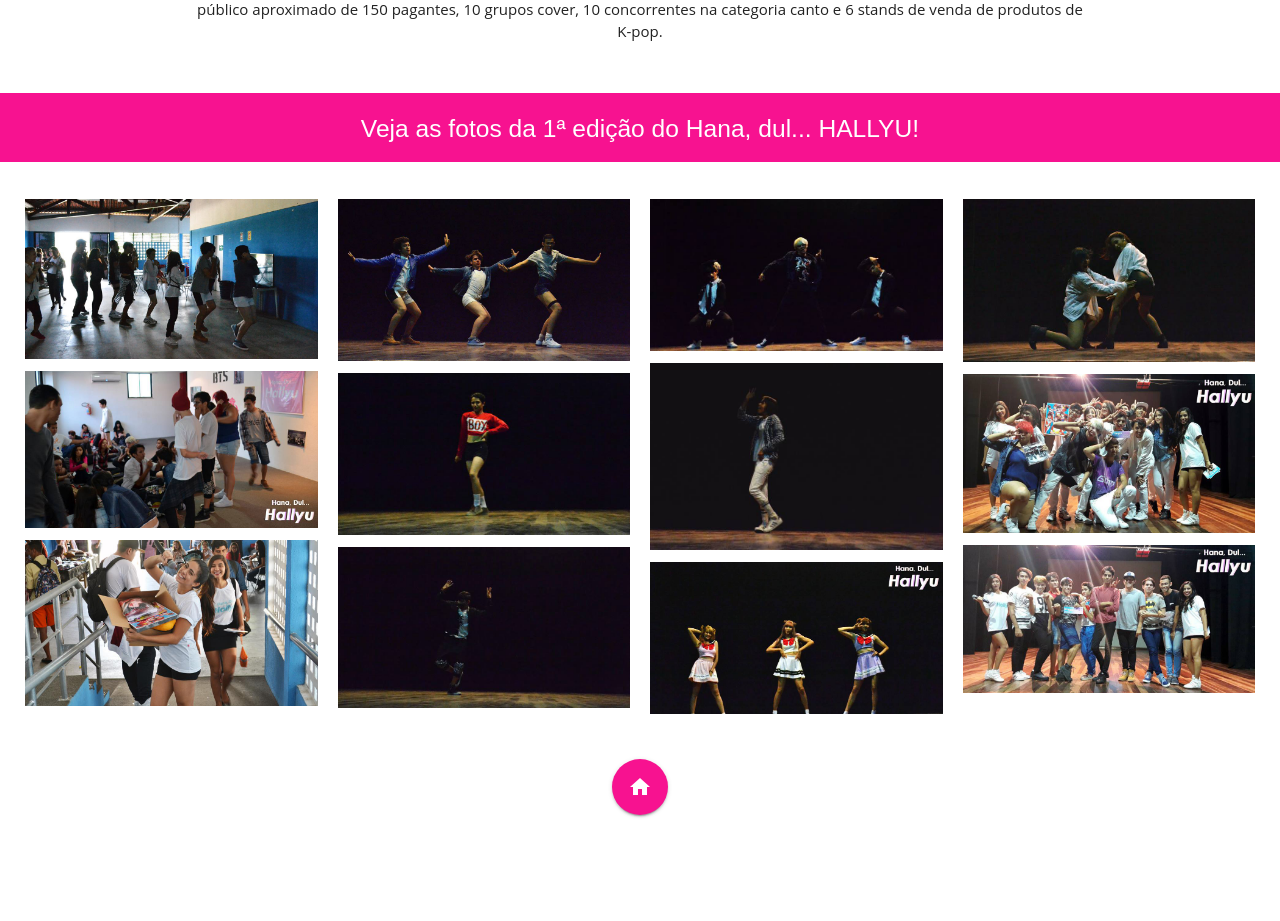
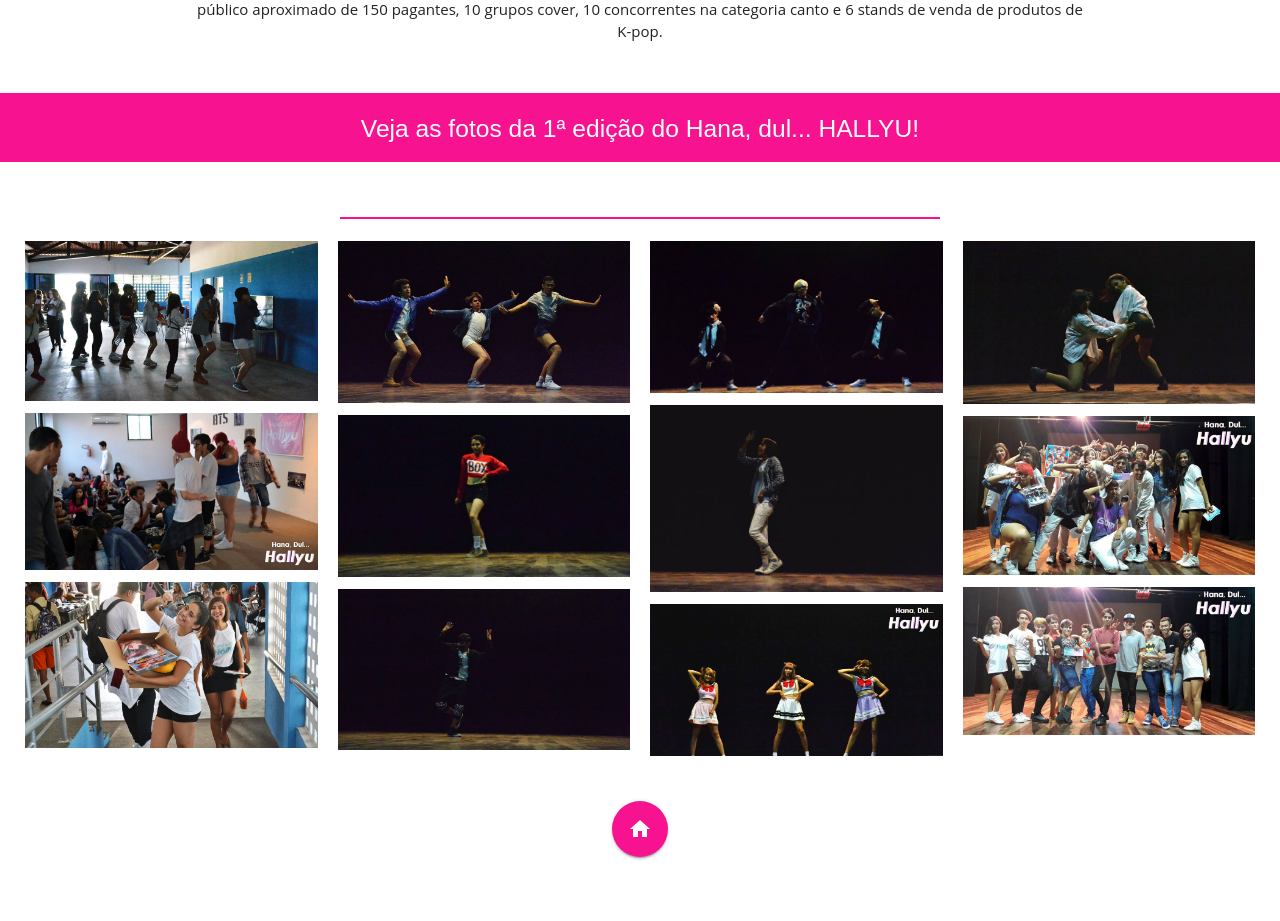
Before and after one commit to lucasweiby/hdh, a PHP site: page /assets/about-page.php in a window 1280 px wide. Shown: the part 519-1440 px from the top of the page. Before the commit the page ends 1337 px from the top, so only its background shows below. Run offline with PHP 8.4, Linux system fonts and the light colour scheme; some libraries are stand-ins or nearby versions; some web fonts are replaced.

Commit message:
Teacher's page

```diff
--- a/assets/head.php
+++ b/assets/head.php
@@ -1,13 +1,33 @@
 <title>Hana, dul... HALLYU!</title>
-<link rel="shortcut icon" href="../img/hdh-logo.ico" type="image/x-icon">
+<link rel="shortcut icon" href="img/hdh-logo.ico" type="image/x-icon">
 <!--Import Google Icon Font-->
 <link href="https://fonts.googleapis.com/icon?family=Material+Icons" rel="stylesheet">
 <!--Import materialize.css-->
-<link type="text/css" rel="stylesheet" href="../bower_components/materialize/dist/css/materialize.min.css"  media="screen,projection"/>
-<link rel="stylesheet" type="text/css" href="../css/style.css">
-<link rel="stylesheet" type="text/css" href="../bower_components/hover/css/hover-min.css">
-<link rel="stylesheet" type="text/css" href="../css/animate.css">
+<link type="text/css" rel="stylesheet" href="bower_components/materialize/dist/css/materialize.min.css"  media="screen,projection"/>
+<link rel="stylesheet" type="text/css" href="css/style.css">
+<link rel="stylesheet" type="text/css" href="css/estilo.css">
+<link rel="stylesheet" type="text/css" href="bower_components/hover/css/hover-min.css">
+<link rel="stylesheet" type="text/css" href="css/animate.css">
 <link rel="stylesheet" href="https://d1azc1qln24ryf.cloudfront.net/114779/Socicon/style-cf.css?rd5re8">
+
+<!--ICONS-->
+<link rel="apple-touch-icon" sizes="57x57" href="img/ico/apple-icon-57x57.png">
+<link rel="apple-touch-icon" sizes="60x60" href="img/ico/apple-icon-60x60.png">
+<link rel="apple-touch-icon" sizes="72x72" href="img/ico/apple-icon-72x72.png">
+<link rel="apple-touch-icon" sizes="76x76" href="img/ico/apple-icon-76x76.png">
+<link rel="apple-touch-icon" sizes="114x114" href="img/ico/apple-icon-114x114.png">
+<link rel="apple-touch-icon" sizes="120x120" href="img/ico/apple-icon-120x120.png">
+<link rel="apple-touch-icon" sizes="144x144" href="img/ico/apple-icon-144x144.png">
+<link rel="apple-touch-icon" sizes="152x152" href="img/ico/apple-icon-152x152.png">
+<link rel="apple-touch-icon" sizes="180x180" href="img/ico/apple-icon-180x180.png">
+<link rel="icon" type="image/png" sizes="192x192"  href="img/ico/android-icon-192x192.png">
+<link rel="icon" type="image/png" sizes="32x32" href="img/ico/favicon-32x32.png">
+<link rel="icon" type="image/png" sizes="96x96" href="img/ico/favicon-96x96.png">
+<link rel="icon" type="image/png" sizes="16x16" href="img/ico/favicon-16x16.png">
+<link rel="manifest" href="img/ico/manifest.json">
+<meta name="msapplication-TileColor" content="#ffffff">
+<meta name="msapplication-TileImage" content="img/ico/ms-icon-144x144.png">
+<meta name="theme-color" content="#ffffff">
 
 
 <!--Let browser know website is optimized for mobile-->
--- a/css/style.css
+++ b/css/style.css
@@ -471,4 +471,21 @@ footer {
     width: 100%;
     height: 400px; }
 
+.picture {
+  margin: 50px 50px; }
+  .picture .team-pic {
+    display: block;
+    margin: 0 auto;
+    padding: 0 200px; }
+
+.line {
+  border-bottom: 2px solid #F71290;
+  max-width: 600px;
+  margin: 0 auto;
+  padding: 20px 0; }
+
+.desc {
+  text-align: justify;
+  font-family: "Open Sans", sans-serif; }
+
 /*# sourceMappingURL=style.css.map */
--- a/js/functions.js
+++ b/js/functions.js
@@ -47,6 +47,9 @@ $(document).ready(function(){
 		$('html, body').animate({scrollTop : 0},800);
 		return false;
 	});
+
+    $('.materialboxed').materialbox();
+
 
 });
 
--- /dev/null
+++ b/sass/_workshops.scss
@@ -0,0 +1,20 @@
+.picture {
+	margin: 50px 50px;
+	.team-pic {
+		display: block;
+		margin: 0 auto;
+		padding: 0 200px;
+	}
+}
+
+.line {
+	border-bottom: 2px solid $default-pink;
+	max-width: 600px;
+	margin: 0 auto;
+	padding: 20px 0;
+}
+
+.desc {
+	text-align: justify;
+	font-family: $text-font;
+}
--- a/sass/style.scss
+++ b/sass/style.scss
@@ -545,3 +545,5 @@ a {
     height: 400px;
   }
 }
+
+@import '_workshops';
```
Also changed, not shown: aryadine.php (added, +30 -0 lines), img/workshops/a1.jpg (added), 1 other file.
